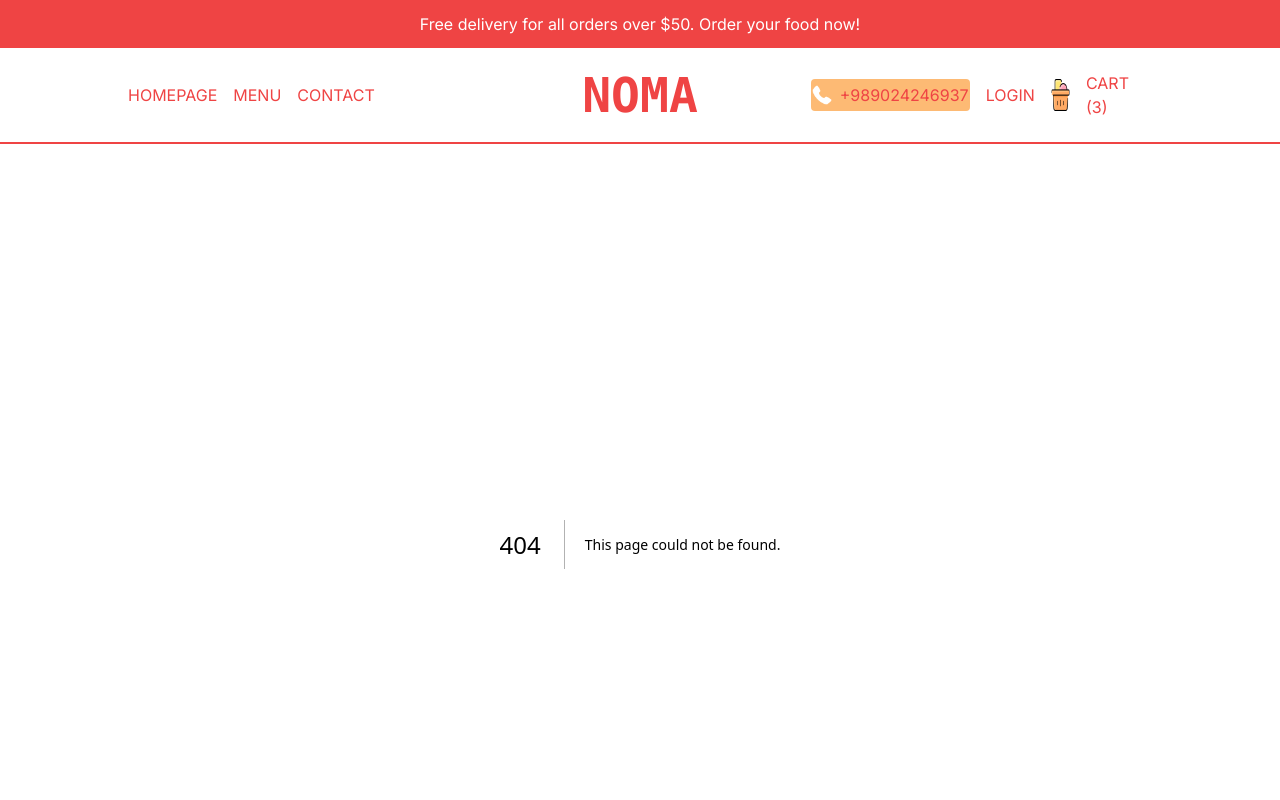
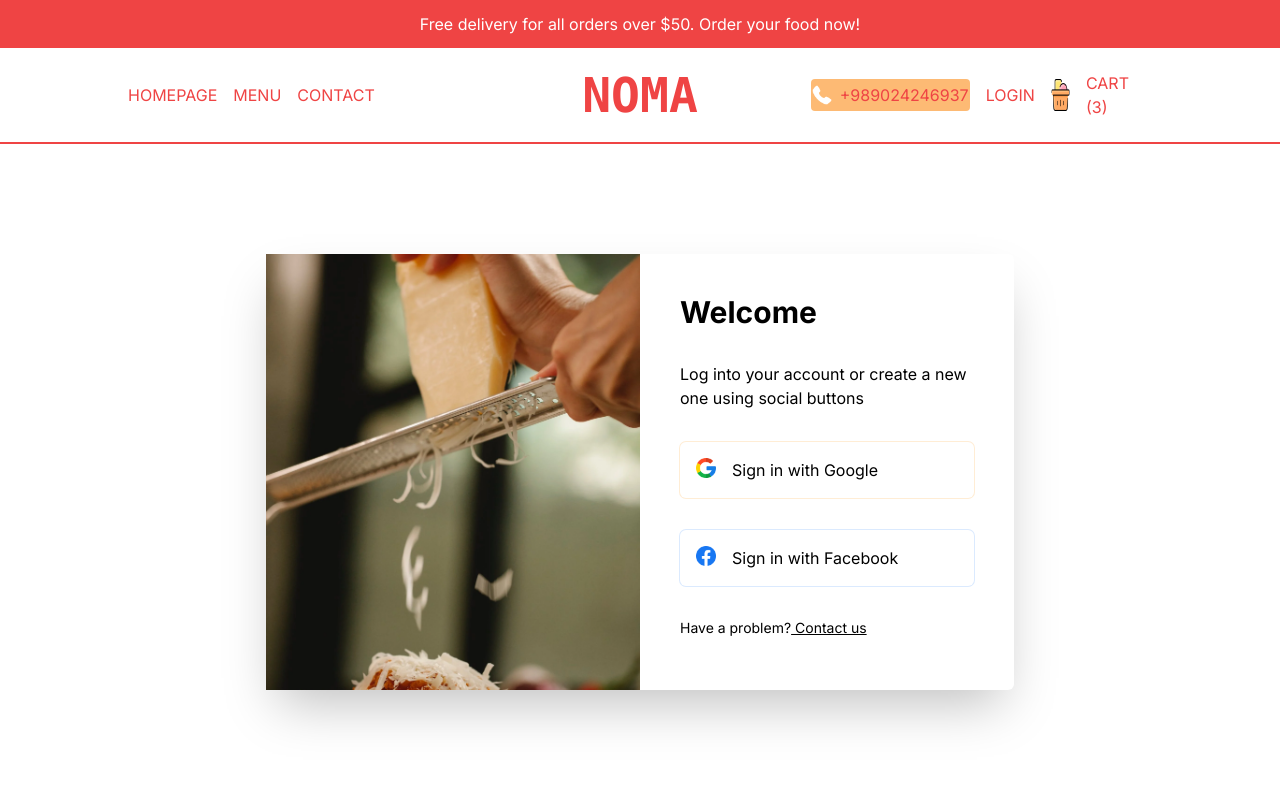
Before and after one commit to borhan-njf/noma-delivary-food, a Next.js app: page /login in a window 1280 px wide. Before the commit this address had no page. Shown: the top 800 px of the page. Built offline with nearby package versions, Linux system fonts and the light colour scheme.

Commit message:
impliment login page

```diff
--- /dev/null
+++ b/src/app/login/page.tsx
@@ -0,0 +1,47 @@
+import Image from "next/image";
+import Link from "next/link";
+import React from "react";
+
+const LoginPage = () => {
+  return (
+    <div className="p-4 h-[calc(100vh-6rem)] md:h-[calc(100vh-9rem)] flex items-center justify-center">
+      {/* BOX */}
+      <div className=" h-full shadow-2xl rounded-md flex flex-col md:flex-row md:h-[70%] md:w-full lg:w-[60%] 2xl:w-1/2">
+        {/* IMAGE CONTAINER */}
+        <div className="relative h-1/3 w-full md:h-full md:w-1/2">
+          <Image src="/loginBg.png" alt="" fill className="object-cover"/>
+        </div>
+        {/* FORM CONTAINER */}
+        <div className="p-10 flex flex-col gap-8 md:w-1/2">
+          <h1 className="font-bold text-xl xl:text-3xl">Welcome</h1>
+          <p>Log into your account or create a new one using social buttons</p>
+          <button className="flex gap-4 p-4 ring-1 ring-orange-100 rounded-md">
+            <Image
+              src="/google.png"
+              alt=""
+              width={20}
+              height={20}
+              className="object-contain"
+            />
+            <span>Sign in with Google</span>
+          </button>
+          <button className="flex gap-4 p-4 ring-1 ring-blue-100 rounded-md">
+            <Image
+              src="/facebook.png"
+              alt=""
+              width={20}
+              height={20}
+              className="object-contain"
+            />
+            <span>Sign in with Facebook</span>
+          </button>
+          <p className="text-sm">
+            Have a problem?<Link className="underline" href="/"> Contact us</Link>
+          </p>
+        </div>
+      </div>
+    </div>
+  );
+};
+
+export default LoginPage;
```
